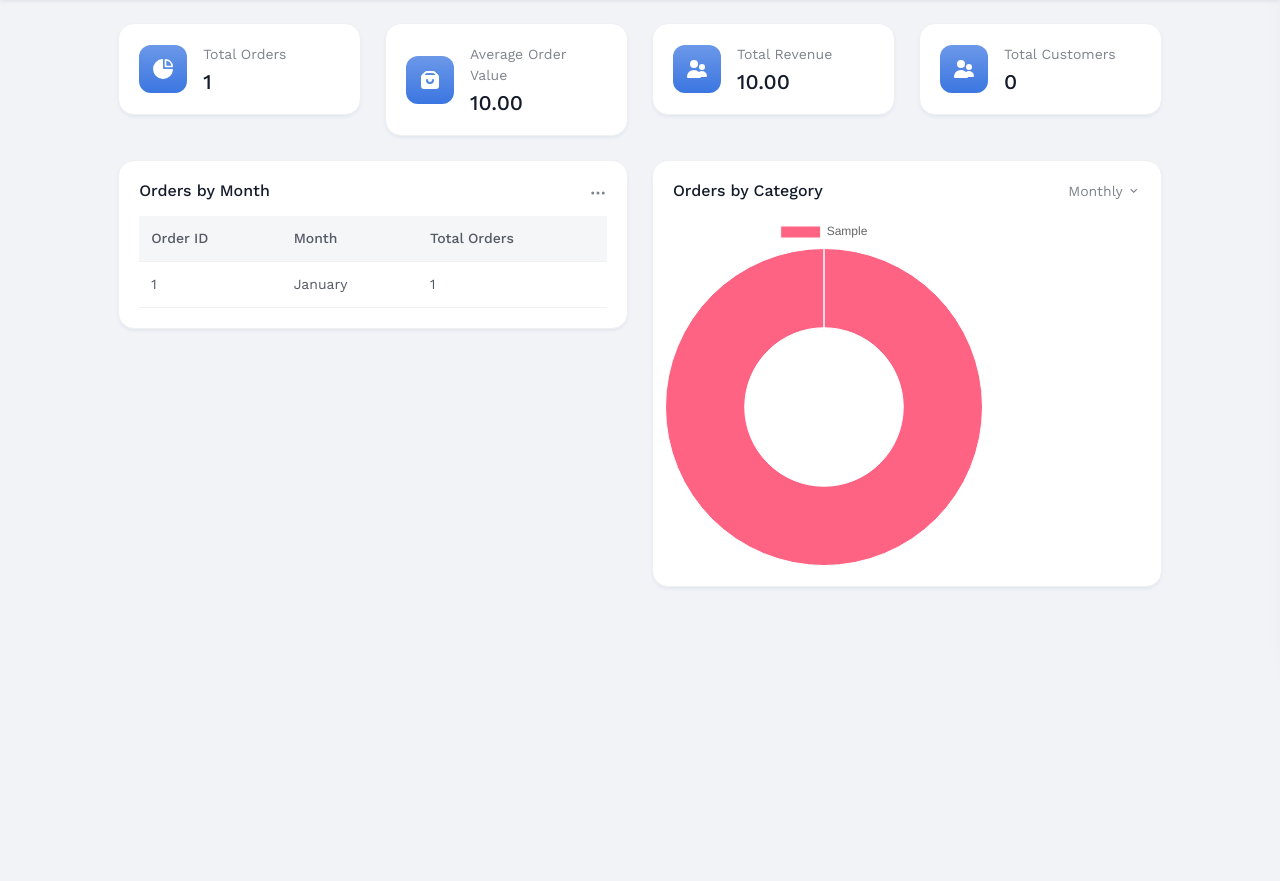
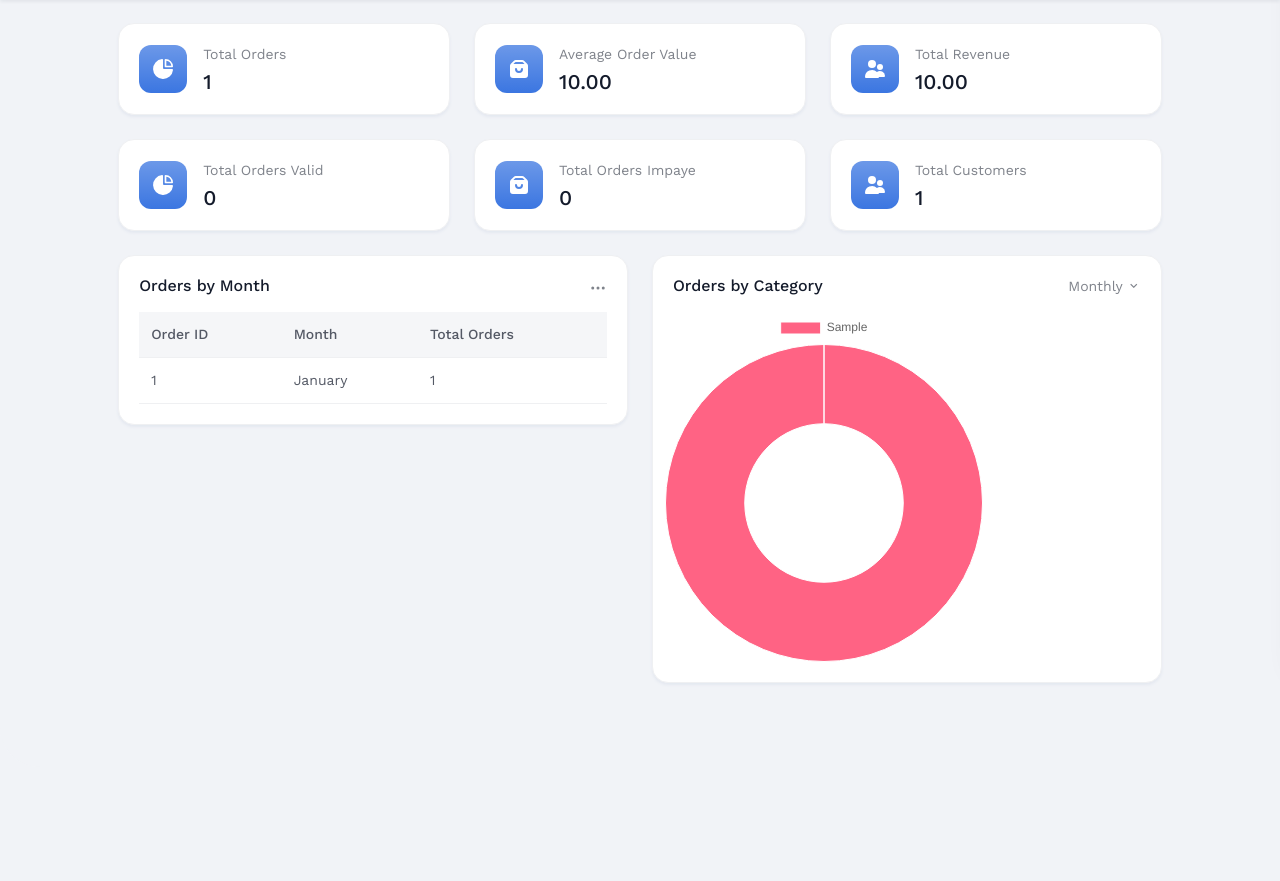
Before and after one commit to kouther/travelapp, a PHP site: page /dashboard.php in a window 1280 px wide. Shown: the part 126-1007 px from the top of the page. Run offline with PHP 8.4, Linux system fonts and the light colour scheme; the visitor is signed in with stand-in values (Sample User, id 1); tables that the repository leaves empty or names only in its code hold one stand-in row (values such as "Sample post").

Commit message:
first commit

```diff
--- a/dashboard.php
+++ b/dashboard.php
@@ -9,8 +9,18 @@ if (!isset($_SESSION['user_id'])) {
 $sql_total_orders = "SELECT COUNT(*) AS total_orders FROM `order`";
 $stmt = $pdo->query($sql_total_orders);
 $total_orders = $stmt->fetch(PDO::FETCH_ASSOC)['total_orders'];
+//payment validé
+$sql_total_orders_valid = "SELECT COUNT(*) AS total_orders_valid FROM `order` WHERE `status` = 'valide'";
+$stmt = $pdo->query($sql_total_orders_valid);
+$total_orders_valid = $stmt->fetch(PDO::FETCH_ASSOC)['total_orders_valid'];
+//payment impayé
+$sql_total_orders_Impaye = "SELECT COUNT(*) AS total_orders_Impaye FROM `order` WHERE `status` = 'Impayé'";
+$stmt = $pdo->query($sql_total_orders_Impaye);
+$total_orders_Impaye = $stmt->fetch(PDO::FETCH_ASSOC)['total_orders_Impaye'];
 
-$sql_total_persons = "SELECT SUM(circ_number_of_persons) AS total_persons FROM `order`"; // Use backticks around 'order'
+
+
+$sql_total_persons = "SELECT COUNT(DISTINCT email) AS total_persons FROM `order`"; // Use backticks around 'order'
 $stmt = $pdo->query($sql_total_persons);
 $total_persons = $stmt->fetch(PDO::FETCH_ASSOC)['total_persons'];
 // Fetch average order value
@@ -516,14 +526,7 @@ foreach ($orders_by_category as $category) {
                                 <span class="badge rounded-pill bg-info">8</span>
                             </a>
                             <ul class="sub-menu" aria-expanded="false">
-                                <li><a href="auth-login.html" data-key="t-login">Login</a></li>
-                                <li><a href="auth-register.html" data-key="t-register">Register</a></li>
-                                <li><a href="auth-recoverpw.html" data-key="t-recover-password">Recover Password</a></li>
-                                <li><a href="auth-lock-screen.html" data-key="t-lock-screen">Lock Screen</a></li>
-                                <li><a href="auth-logout.html" data-key="t-logout">Logout</a></li>
-                                <li><a href="auth-confirm-mail.html" data-key="t-confirm-mail">Confirm Mail</a></li>
-                                <li><a href="auth-email-verification.html" data-key="t-email-verification">Email Verification</a></li>
-                                <li><a href="auth-two-step-verification.html" data-key="t-two-step-verification">Two Step Verification</a></li>
+                            <li><a href="logout.php" data-key="t-logout">Logout</a></li>
                             </ul>
                         </li>
 
@@ -738,13 +741,7 @@ foreach ($orders_by_category as $category) {
                                 <h6 class="mb-0">Jennifer Bennett</h6>
                                 <p class="mb-0 font-size-11 text-muted">jennifer.bennett@email.com</p>
                             </div>
-                            <a class="dropdown-item" href="contacts-profile.html"><i class="mdi mdi-account-circle text-muted font-size-16 align-middle me-1"></i> <span class="align-middle">Profile</span></a>
-                            <a class="dropdown-item" href="apps-chat.html"><i class="mdi mdi-message-text-outline text-muted font-size-16 align-middle me-1"></i> <span class="align-middle">Messages</span></a>
-                            <a class="dropdown-item" href="pages-faqs.html"><i class="mdi mdi-lifebuoy text-muted font-size-16 align-middle me-1"></i> <span class="align-middle">Help</span></a>
-                            <div class="dropdown-divider"></div>
-                            <a class="dropdown-item" href="#"><i class="mdi mdi-wallet text-muted font-size-16 align-middle me-1"></i> <span class="align-middle">Balance : <b>$6951.02</b></span></a>
-                            <a class="dropdown-item d-flex align-items-center" href="#"><i class="mdi mdi-cog-outline text-muted font-size-16 align-middle me-1"></i> <span class="align-middle">Settings</span><span class="badge badge-soft-success ms-auto">New</span></a>
-                            <a class="dropdown-item" href="auth-lock-screen.html"><i class="mdi mdi-lock text-muted font-size-16 align-middle me-1"></i> <span class="align-middle">Lock screen</span></a>
+
                             <a class="dropdown-item" href="logout.php"><i class="mdi mdi-logout text-muted font-size-16 align-middle me-1"></i> <span class="align-middle">Logout</span></a>
                         </div>
                     </div>
@@ -795,7 +792,7 @@ foreach ($orders_by_category as $category) {
             <div class="row">
                 <div class="col-xxl-12">
                     <div class="row">
-                        <div class="col-xl-3 col-lg-6">
+                        <div class="col-xl-4 col-lg-6">
                             <div class="card">
                                 <div class="card-body">
                                     <div class="d-flex align-items-center">
@@ -818,7 +815,7 @@ foreach ($orders_by_category as $category) {
                             </div>
                         </div>
 
-                        <div class="col-xl-3 col-lg-6">
+                        <div class="col-xl-4 col-lg-6">
                             <div class="card">
                                 <div class="card-body">
                                     <div class="d-flex align-items-center">
@@ -841,7 +838,7 @@ foreach ($orders_by_category as $category) {
                             </div>
                         </div>
 
-                        <div class="col-xl-3">
+                        <div class="col-xl-4 col-lg-6">
                             <div class="card">
                                 <div class="card-body">
                                     <div class="d-flex align-items-center">
@@ -864,7 +861,56 @@ foreach ($orders_by_category as $category) {
                             </div>
                         </div>
 
-                        <div class="col-xl-3">
+
+                    </div>
+                    <div class="row">
+                        <div class="col-xl-4 col-lg-6">
+                            <div class="card">
+                                <div class="card-body">
+                                    <div class="d-flex align-items-center">
+                                        <div class="flex-shrink-0 me-3">
+                                            <div class="avatar">
+                                                <div class="avatar-title rounded bg-primary bg-gradient">
+                                                    <i data-eva="pie-chart-2" class="fill-white"></i>
+                                                </div>
+                                            </div>
+                                        </div>
+                                        <div class="flex-grow-1">
+                                            <p class="text-muted mb-1">Total Orders Valid</p>
+                                            <h4 class="mb-0"><?php echo $total_orders_valid; ?></h4>
+                                        </div>
+                                        <div class="flex-shrink-0 align-self-end ms-2">
+                                            <div class="badge rounded-pill font-size-13 badge-soft-success"></div>
+                                        </div>
+                                    </div>
+                                </div>
+                            </div>
+                        </div>
+
+                        <div class="col-xl-4 col-lg-6">
+                            <div class="card">
+                                <div class="card-body">
+                                    <div class="d-flex align-items-center">
+                                        <div class="flex-shrink-0 me-3">
+                                            <div class="avatar">
+                                                <div class="avatar-title rounded bg-primary bg-gradient">
+                                                    <i data-eva="shopping-bag" class="fill-white"></i>
+                                                </div>
+                                            </div>
+                                        </div>
+                                        <div class="flex-grow-1">
+                                            <p class="text-muted mb-1">Total Orders Impaye</p>
+                                            <h4 class="mb-0"><?php echo $total_orders_Impaye; ?></h4>
+                                        </div>
+                                        <div class="flex-shrink-0 align-self-end ms-2">
+                                            <div class="badge rounded-pill font-size-13 badge-soft-danger"></div>
+                                        </div>
+                                    </div>
+                                </div>
+                            </div>
+                        </div>
+
+                        <div class="col-xl-4 col-lg-6">
                             <div class="card">
                                 <div class="card-body">
                                     <div class="d-flex align-items-center">
@@ -886,6 +932,8 @@ foreach ($orders_by_category as $category) {
                                 </div>
                             </div>
                         </div>
+
+
                     </div>
 
                     <div class="row">
--- a/process_login.php
+++ b/process_login.php
@@ -5,6 +5,7 @@ require 'config.php';
 if ($_SERVER['REQUEST_METHOD'] === 'POST') {
     $username = trim($_POST['username']);
     $password = trim($_POST['password']); // No hashing for direct comparison
+
 
     try {
         $stmt = $pdo->prepare("SELECT id, username, password FROM users WHERE username = :username");
@@ -18,7 +19,7 @@ if ($_SERVER['REQUEST_METHOD'] === 'POST') {
             var_dump($user);
 
             // Directly compare the entered password to the stored password
-            if ($password === $user['password']) {
+            if (md5($password) === $user['password']) {
                 echo "Password is correct!";
                 $_SESSION['user_id'] = $user['id'];
                 $_SESSION['username'] = $user['username'];
```
Also changed, not shown: table.php (+25 -32 lines).
